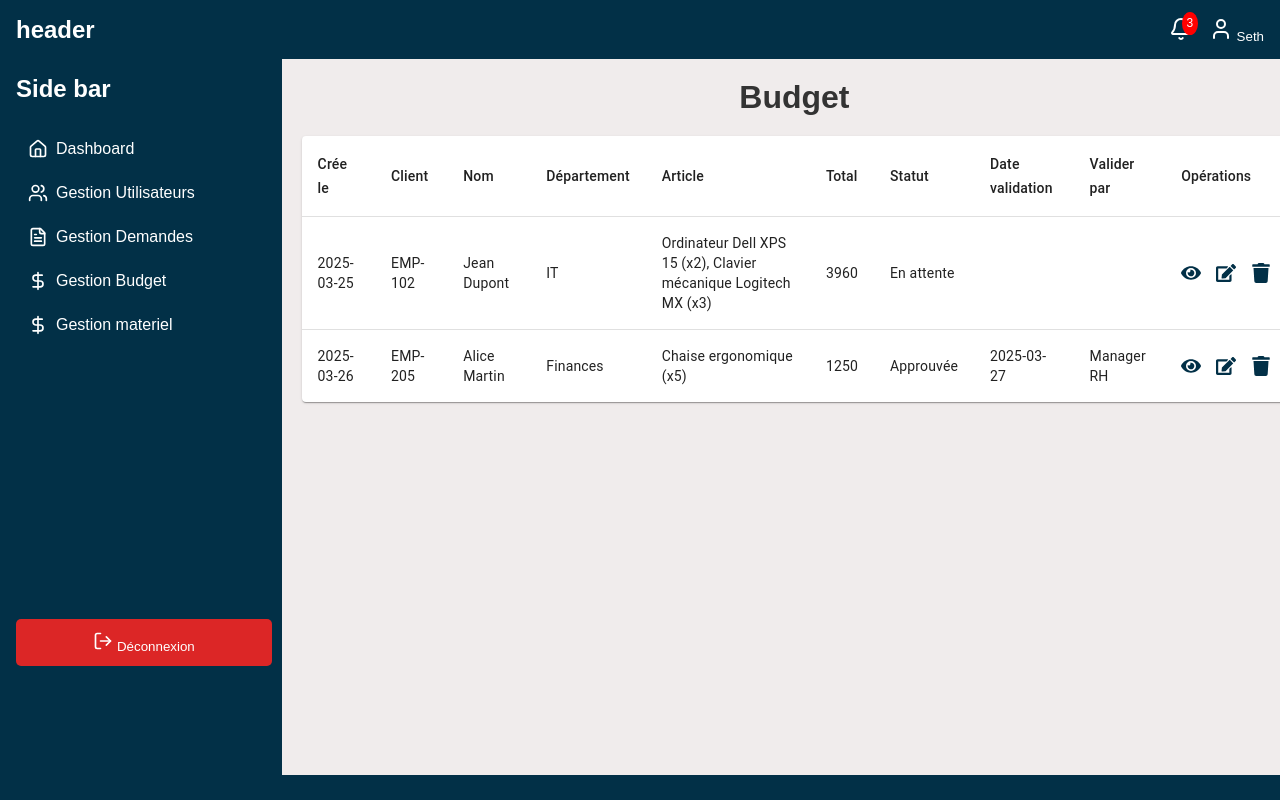
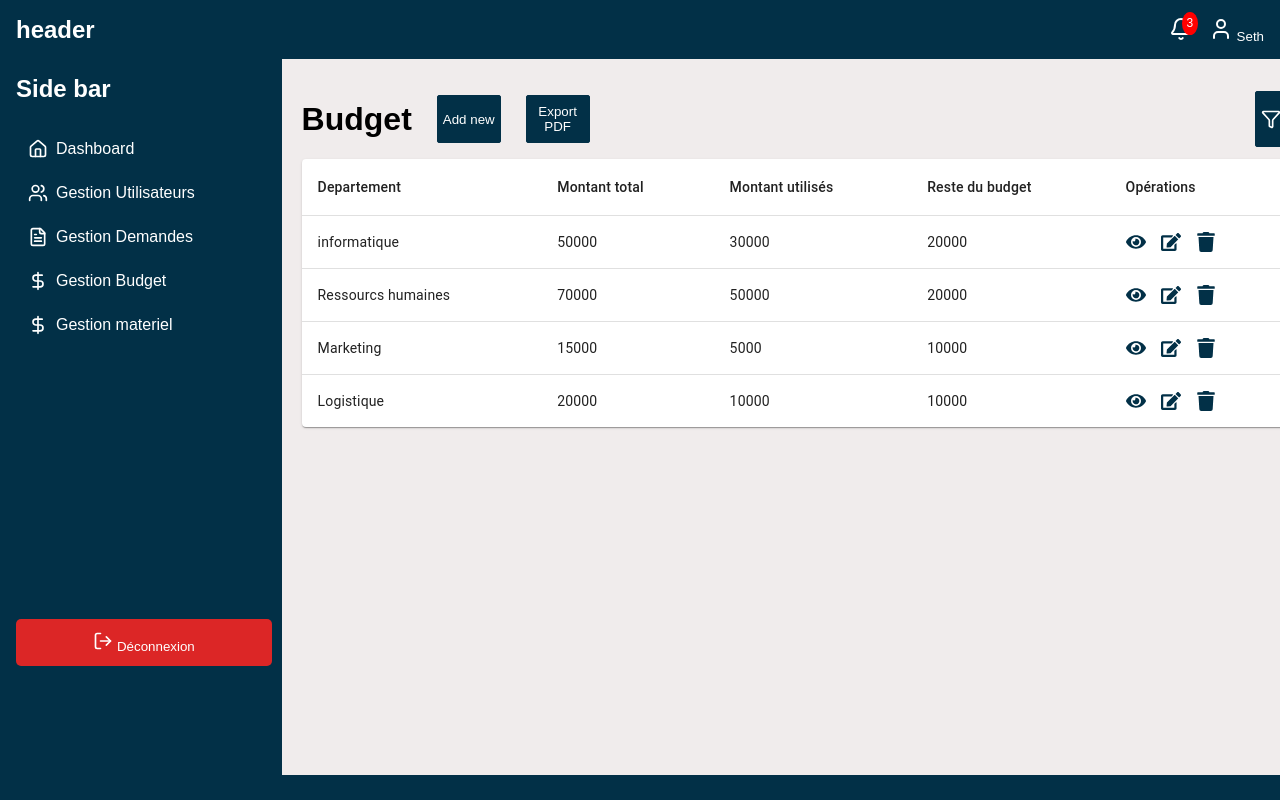
Before and after one commit to GET-EO/gestion_achats_front, a React (Vite) app: page /budget in a window 1280 px wide. Built offline with nearby package versions, Linux system fonts and the light colour scheme.

Commit message:
feat: add component Options,

```diff
--- /dev/null
+++ b/src/components/Options/index.tsx
@@ -0,0 +1,32 @@
+import React from 'react';
+import '../../styles/component/options.css'
+import FormModal from '../ui/formModal';
+import { FilterIcon } from 'lucide-react'
+import { useState } from 'react';
+
+
+type PropsOptions = {
+    title: string;
+}
+
+const Options: React.FC<PropsOptions> = ({title}) => {
+
+    const [isModalOpen, setIsModalOpen]= useState(false)
+
+    const openModal = () => setIsModalOpen(true)
+    const closeModal = () => setIsModalOpen(true)
+
+    return(
+        <div className="options-container">
+            <h1>{title}</h1>
+            <button onClick={openModal}>Add new</button>
+            <FormModal isOpen={isModalOpen} closeModal={closeModal} />
+            <button>Export PDF</button>
+            <button>
+                <FilterIcon size={20}/>
+            </button>
+        </div>
+    )
+}
+
+export default Options
--- a/src/page/budget/index.tsx
+++ b/src/page/budget/index.tsx
@@ -1,64 +1,37 @@
 import { Table, TableBody, TableCell, TableContainer, TableHead, TableRow, Paper } from "@mui/material"
-import "../../styles/user/index.css"
+import "../../styles/budget/index.css"
 import ActionIcons from "../../components/ui/iconActions"
+import Options from "../../components/Options"
 
-const demandes = [
+const budgets = [
     {
-      "id": "REQ-20240325-001",
-      "reference": "REQ-20240325-001",
-      "date_creation": "2025-03-25",
-      "employe_id": "EMP-102",
-      "employe_nom": "Jean Dupont",
-      "departement": "IT",
-      "articles": [
-        {
-          "id": "ART-001",
-          "nom": "Ordinateur Dell XPS 15",
-          "quantite": 2,
-          "prix_unitaire": 1800,
-          "fournisseur": "Dell France",
-          "date_livraison_prevue": "2025-04-10"
-        },
-        {
-          "id": "ART-002",
-          "nom": "Clavier mécanique Logitech MX",
-          "quantite": 3,
-          "prix_unitaire": 120,
-          "fournisseur": "Logitech",
-          "date_livraison_prevue": "2025-04-12"
-        }
-      ],
-      "montant_total": 3960,
-      "statut": "En attente",
-      "date_validation": null,
-      "valide_par": null,
-      "commentaire": "",
-      "moyen_paiement": "Virement"
+      "id": "1",
+      "department": "informatique",
+      "total_amount": 50000,
+      "used_amount": 30000,
+      "remaining_amount": 20000,
     },
     {
-      "id": "REQ-20240326-002",
-      "reference": "REQ-20240326-002",
-      "date_creation": "2025-03-26",
-      "employe_id": "EMP-205",
-      "employe_nom": "Alice Martin",
-      "departement": "Finances",
-      "articles": [
-        {
-          "id": "ART-003",
-          "nom": "Chaise ergonomique",
-          "quantite": 5,
-          "prix_unitaire": 250,
-          "fournisseur": "BureauConfort",
-          "date_livraison_prevue": "2025-04-15"
-        }
-      ],
-      "montant_total": 1250,
-      "statut": "Approuvée",
-      "date_validation": "2025-03-27",
-      "valide_par": "Manager RH",
-      "commentaire": "Validé pour amélioration du confort des employés.",
-      "moyen_paiement": "Carte"
-    }
+      "id": "2",
+      "department": "Ressourcs humaines",
+      "total_amount": 70000,
+      "used_amount": 50000,
+      "remaining_amount": 20000,
+    },
+    {
+      "id": "3",
+      "department": "Marketing",
+      "total_amount": 15000,
+      "used_amount": 5000,
+      "remaining_amount": 10000,
+    },
+    {
+      "id": "3",
+      "department": "Logistique",
+      "total_amount": 20000,
+      "used_amount": 10000,
+      "remaining_amount": 10000,
+    },
   ]
 
 
@@ -66,41 +39,29 @@ const demandes = [
 const Budget = () => {
 
   return(
-        <div className="users-container">
-        <h1 className="users-title">Budget</h1>
+        <div className="budget-container">
+        <Options title = 'Budget'/>
         <TableContainer component={Paper}>
           <Table sx={{ minWidth: 650 }} aria-label="tableau simple">
             <TableHead>
               <TableRow>
-                <TableCell>Crée le</TableCell>
-                <TableCell>Client</TableCell>
-                <TableCell>Nom</TableCell>
-                <TableCell>Département</TableCell>
-                <TableCell>Article</TableCell>
-                <TableCell>Total</TableCell>
-                <TableCell>Statut</TableCell>
-                <TableCell>Date validation</TableCell>
-                <TableCell>Valider par</TableCell>
+                <TableCell>Departement</TableCell>
+                <TableCell>Montant total</TableCell>
+                <TableCell>Montant utilisés</TableCell>
+                <TableCell>Reste du budget</TableCell>
                 <TableCell>Opérations</TableCell>
               </TableRow>
             </TableHead>
             <TableBody>
-              {demandes.map((demande) => (
+              {budgets.map((budget) => (
               <TableRow
-                key={demande.id}
+                key={budget.id}
                 sx={{ '&:last-child td, &:last-child th': { border: 0 } }}
               >
-                <TableCell component="th" scope="row">{demande.date_creation}</TableCell>
-                <TableCell component="th" scope="row">{demande.employe_id}</TableCell>
-                <TableCell component="th" scope="row">{demande.employe_nom}</TableCell>
-                <TableCell component="th" scope="row">{demande.departement}</TableCell>
-                <TableCell component="th" scope="row">
-                    {demande.articles.map((article) => `${article.nom} (x${article.quantite})`).join(", ")}
-                </TableCell>
-                <TableCell component="th" scope="row">{demande.montant_total}</TableCell>
-                <TableCell component="th" scope="row">{demande.statut}</TableCell>
-                <TableCell component="th" scope="row">{demande.date_validation}</TableCell>
-                <TableCell component="th" scope="row">{demande.valide_par}</TableCell>
+                <TableCell component="th" scope="row">{budget.department}</TableCell>
+                <TableCell component="th" scope="row">{budget.total_amount}</TableCell>
+                <TableCell component="th" scope="row">{budget.used_amount}</TableCell>
+                <TableCell component="th" scope="row">{budget.remaining_amount}</TableCell>
                 <TableCell component="th" scope="row"><ActionIcons/></TableCell>
               </TableRow>
               ))}
--- a/src/page/demande/index.tsx
+++ b/src/page/demande/index.tsx
@@ -1,6 +1,7 @@
 import { Table, TableBody, TableCell, TableContainer, TableHead, TableRow, Paper } from "@mui/material"
 import "../../styles/user/index.css"
 import ActionIcons from "../../components/ui/iconActions"
+import Options from "../../components/Options"
 
 const demandes = [
     {
@@ -67,7 +68,7 @@ const Demandes = () => {
 
   return(
         <div className="users-container">
-        <h1 className="users-title">Demandes</h1>
+        <Options  title="Request"/>
         <TableContainer component={Paper}>
           <Table sx={{ minWidth: 650 }} aria-label="tableau simple">
             <TableHead>
--- a/src/page/materiel/index.tsx
+++ b/src/page/materiel/index.tsx
@@ -1,6 +1,7 @@
 import { Table, TableBody, TableCell, TableContainer, TableHead, TableRow, Paper } from "@mui/material"
 import "../../styles/user/index.css"
 import ActionIcons from "../../components/ui/iconActions"
+import Options from "../../components/Options"
 
 const demandes = [
     {
@@ -67,7 +68,7 @@ const Materiel = () => {
 
   return(
         <div className="users-container">
-        <h1 className="users-title">Materiels</h1>
+        <Options title="Material"/>
         <TableContainer component={Paper}>
           <Table sx={{ minWidth: 650 }} aria-label="tableau simple">
             <TableHead>
--- /dev/null
+++ b/src/styles/budget/index.css
@@ -0,0 +1,18 @@
+.budget-container {
+    display: flex;
+    flex-direction: column;
+    align-items: center;
+    padding: 20px;
+    background-color: rgb(240, 236, 236);
+    height: 84.5vh;
+    width: 77%;
+    margin-left: 17.6rem;
+    transform: translateY(59px);
+    position: fixed;
+  }
+
+.budget-title {
+    font-size: 2rem;
+    color: #333;
+    margin-bottom: 20px;
+}
--- /dev/null
+++ b/src/styles/component/options.css
@@ -0,0 +1,36 @@
+@import '../../styles/variables/global.css';
+.options-container {
+    width: 100%;
+    height: 10vh;
+    box-sizing: border-box;
+    /* background-color: var(--background-color); */
+    margin-bottom: 0;
+    display: flex;
+    flex-direction: row;
+    /* justify-content: center; */
+    align-items: center;
+    gap: 25px;
+    font-family: var(--font-primary);
+}
+.options-container button {
+    width: 200px;
+    height: 60%;
+    background-color: var(--background-color);
+    border: 1px solid var(--background-color);
+    border-radius: 2px;
+    color: white;
+    cursor: pointer;
+}
+.options-container button:last-child {
+    width: 100px;
+    height: 70%;
+    background-color: var(--background-color);
+    border: 1px solid var(--background-color);
+    border-radius: 2px;
+    font-family: var(--font-primary);
+    color: white;
+    margin-left: 40rem;
+    display: flex;
+    align-items: center;
+    justify-content: center;
+}
```
